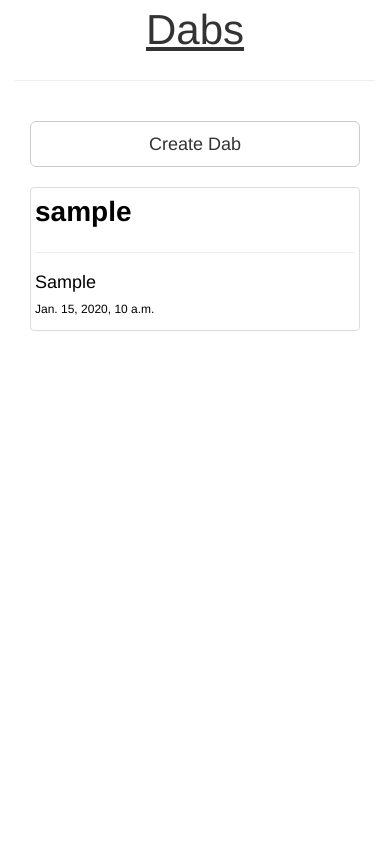
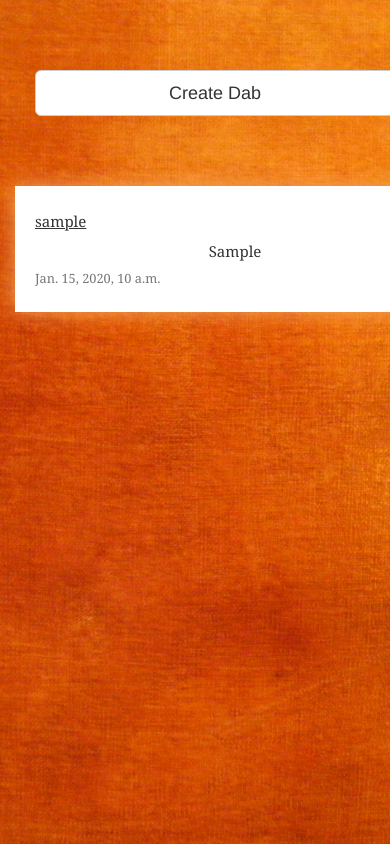
Before and after one commit to blockco/Dababase, a Django app: page / in a window 390 px wide. Run offline with Django 3.2, Linux system fonts and the light colour scheme; tables that the repository leaves empty hold one stand-in row (values such as "Sample post"); some libraries are stand-ins or nearby versions.

Commit message:
Whatever

```diff
--- a/music/models.py
+++ b/music/models.py
@@ -27,7 +27,10 @@ class song(models.Model):
 class dab(models.Model):
     handle = models.CharField(max_length=250)
     size = models.CharField(max_length=250)
-    timestamp = models.DateTimeField(default=timezone.now)
+    timestamp = models.DateTimeField(auto_now_add=True)
+
+    class Meta():
+        ordering = ['-timestamp']
 
     def __str__(self):
         return self.handle
--- a/music/templates/music/dab_list.html
+++ b/music/templates/music/dab_list.html
@@ -1,28 +1,63 @@
+<html lang="en">
 {% extends 'music/home.html' %}
+{% load static %}
 
 {% block content %}
 
-    <div class="row">
-        <div class='col-sm-12'>
-            <div class='text-center' style='font-size:300%;'><u>Dabs</u></div>
-            <hr/>
-            <br/>
-            <div class='col-sm-12'>
-                <a href="{% url 'music:create' %}" class="btn btn-default btn-lg btn-block" role="button">Create Dab</a>
-                <br/>
-            </div>
-            {% for dab in all_dabs%}
-            <div class="col-sm-9" style="font-size:200%;">
-                <div class="thumbnail" style="color:black;">
-                    <div id="caption">
-                        <b>{{ dab.handle }}</b>
-                        <hr/>
-                    </div>
-                <h4>{{ dab.size }}</h4>
-                <h6>{{ dab.timestamp }}</h6>
-                </div>
-            </div>
-            {% endfor %}
-        </div>
+<head>
+	<title>Dababase</title>
+
+
+    <link rel="stylesheet" href="https://maxcdn.bootstrapcdn.com/bootstrap/3.3.7/css/bootstrap.min.css">
+	<!--<link rel="stylesheet" href="userstyle.css">-->
+	<script src="https://ajax.googleapis.com/ajax/libs/jquery/3.1.1/jquery.min.js"></script>
+	<script src="https://maxcdn.bootstrapcdn.com/bootstrap/3.3.7/js/bootstrap.min.js"></script>
+</head>
+	<style>
+
+		img.bg {
+			/* Set rules to fill background */
+			min-height: 100%;
+			min-width: 1024px;
+
+			/* Set up proportionate scaling */
+			width: 100%;
+			height: auto;
+
+			/* Set up positioning */
+			position: fixed;
+			top: 0;
+			left: 0;
+		}
+
+		@media screen and (max-width: 1024px){
+			img.bg {
+				left: 50%;
+				margin-left: -512px; }
+		}
+
+		#page-wrap { position: relative; width: 400px; margin: 50px auto; padding: 20px; background: transparent;}
+		p { font: 15px/2 Georgia, Serif; margin: 0 0 30px 0; text-indent: 40px; }
+
+        #page-wrap2 { position: relative; width: 400px; margin: 50px auto; padding: 20px; background: white; -moz-box-shadow: 0 0 20px black; -webkit-box-shadow: 0 0 20px black; box-shadow: 0 0 20px SandyBrown; }
+		p2 { font: 15px/2 Georgia, Serif; margin: 0 0 30px 0; text-indent: 40px; }
+	</style>
+</head>
+
+<body>
+
+
+    <img src="{% static 'music/images/bg.jpg' %}" class="bg">
+    <div id="page-wrap">
+        <a href="{% url 'music:create' %}" class="btn btn-default btn-lg btn-block" role="button">Create Dab</a>
     </div>
+	{% for dab in all_dabs%}
+
+	<div id="page-wrap2">
+	<p2><u>{{ dab.handle }}</u></p2>
+	<p2><center>{{ dab.size }}</center>
+	<small class="form-text text-muted">{{ dab.timestamp }}</small>
+	</div>
+	{% endfor %}
+</body>
 {% endblock content %}
--- a/music/views.py
+++ b/music/views.py
@@ -12,11 +12,15 @@ class DabListView(ListView):
     context_object_name = "all_dabs"
 
     def get_queryset(self):
-        return dab.objects.order_by("timestamp")[:20]
+        return dab.objects.all()
 
 class DabCreateView(CreateView):
     form_class = DabModelForm
+    context_object_name = "all_dabs"
     template_name = 'music/dab_create.html'
+
+    def get_queryset(self):
+        return dab.objects.all()
 # def index(request):
 #     all_dabs = dab.objects.all()
 #     return render(request, 'music/index.html', {'all_dabs': all_dabs})
```
Also changed, not shown: music/forms.py (+5 -5 lines), music/templates/music/dab_create.html (+59 -4 lines), music/migrations/0002_auto_20170222_1044.py (added), music/migrations/0003_auto_20170222_1113.py (added), music/migrations/0004_auto_20170222_1117.py (added), music/migrations/0005_auto_20170222_1118.py (added).
